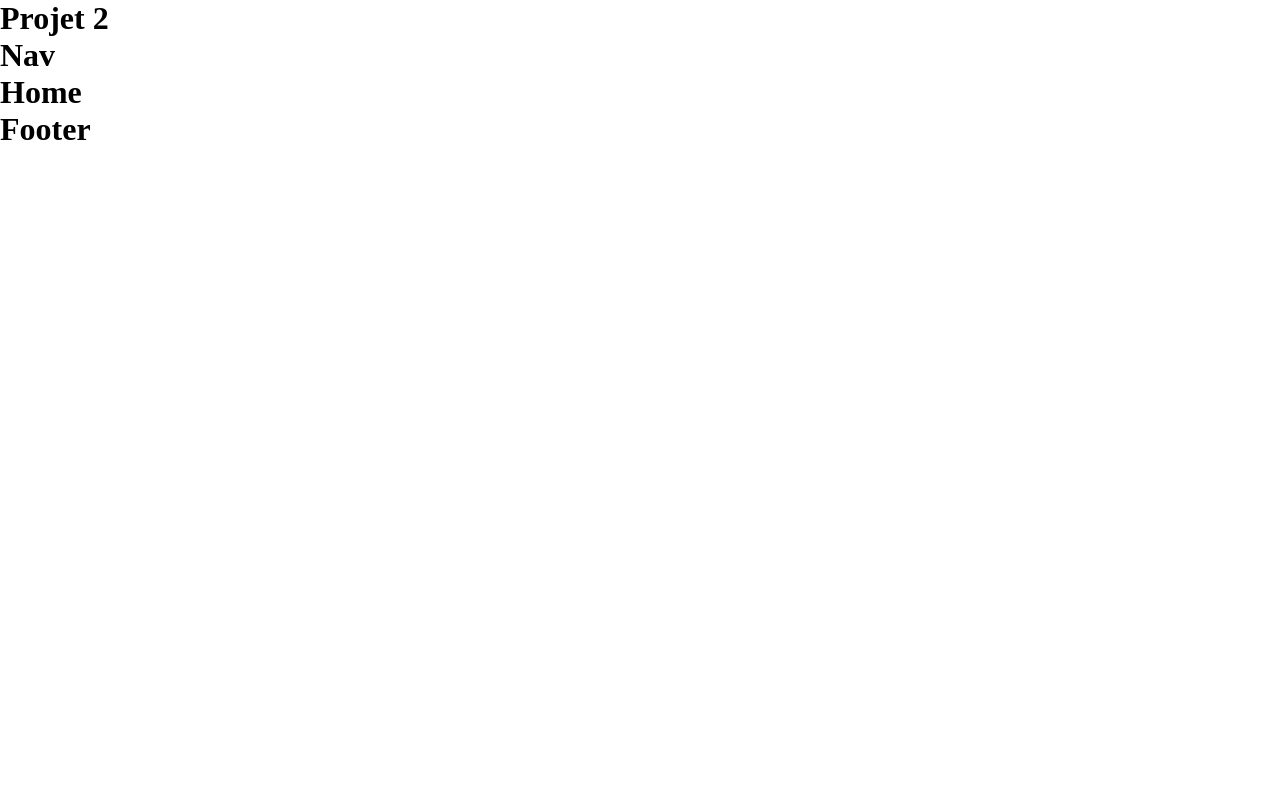
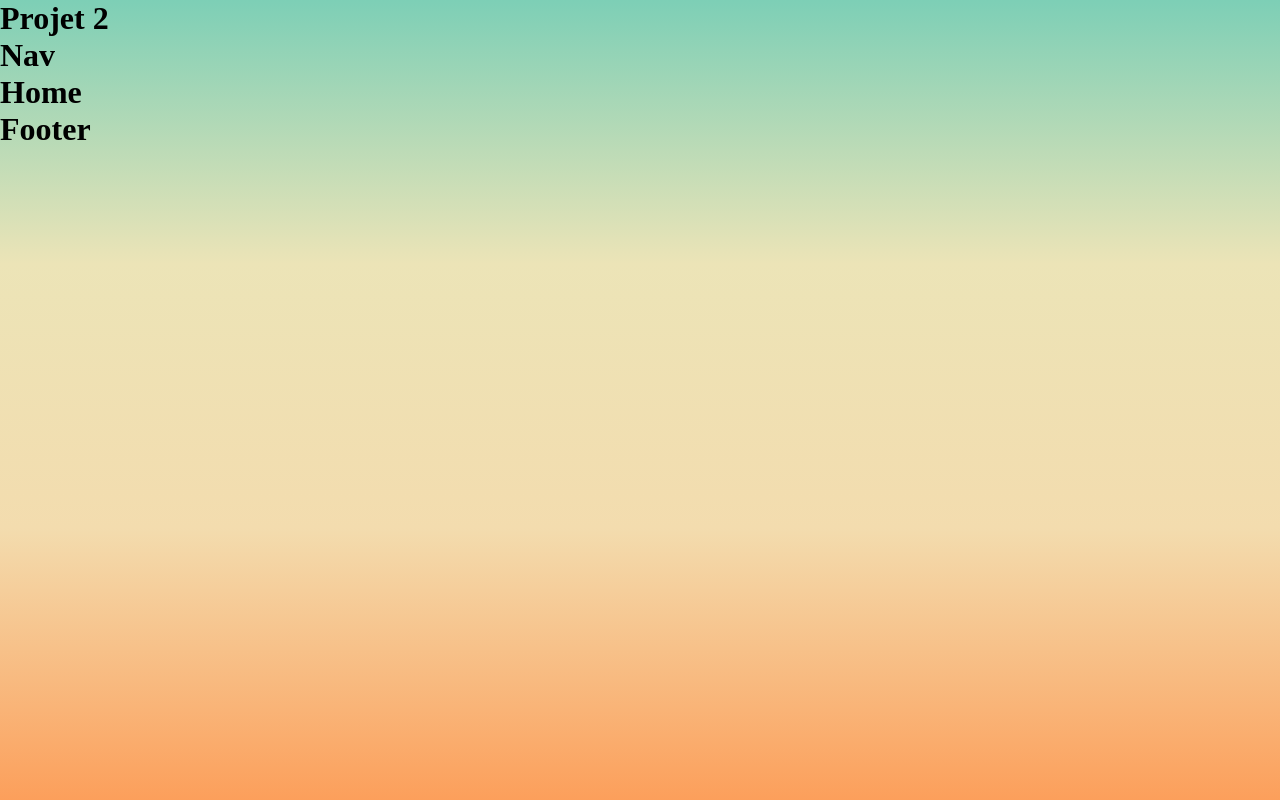
Before and after one commit to WildCodeSchool-2024-09/JS-RemoteFR-Q4-Jaune-P2-Geo, a React (Vite) app in the folder client/: page / in a window 1280 px wide. Built offline with nearby package versions, Linux system fonts and the light colour scheme.

Commit message:
inital commit app css global

```diff
--- a/client/src/App.css
+++ b/client/src/App.css
@@ -2,4 +2,14 @@
   margin: 0;
   padding: 0;
   box-sizing: border-box;
+  list-style: none;
+  /* background: rgb(125, 207, 182); */
+  background: linear-gradient(
+    180deg,
+    rgba(125, 207, 182, 1) 0%,
+    rgba(236, 228, 183, 1) 33%,
+    rgba(243, 220, 174, 1) 66%,
+    rgba(252, 159, 91, 1) 100%
+  );
+  background-attachment: fixed;
 }
--- a/client/src/App.tsx
+++ b/client/src/App.tsx
@@ -5,11 +5,11 @@ import Nav from "./components/Nav/Nav";
 
 export default function App() {
   return (
-    <>
+    <main>
       <h1>Projet 2</h1>
       <Nav />
       <Outlet />
       <Footer />
-    </>
+    </main>
   );
 }
```
